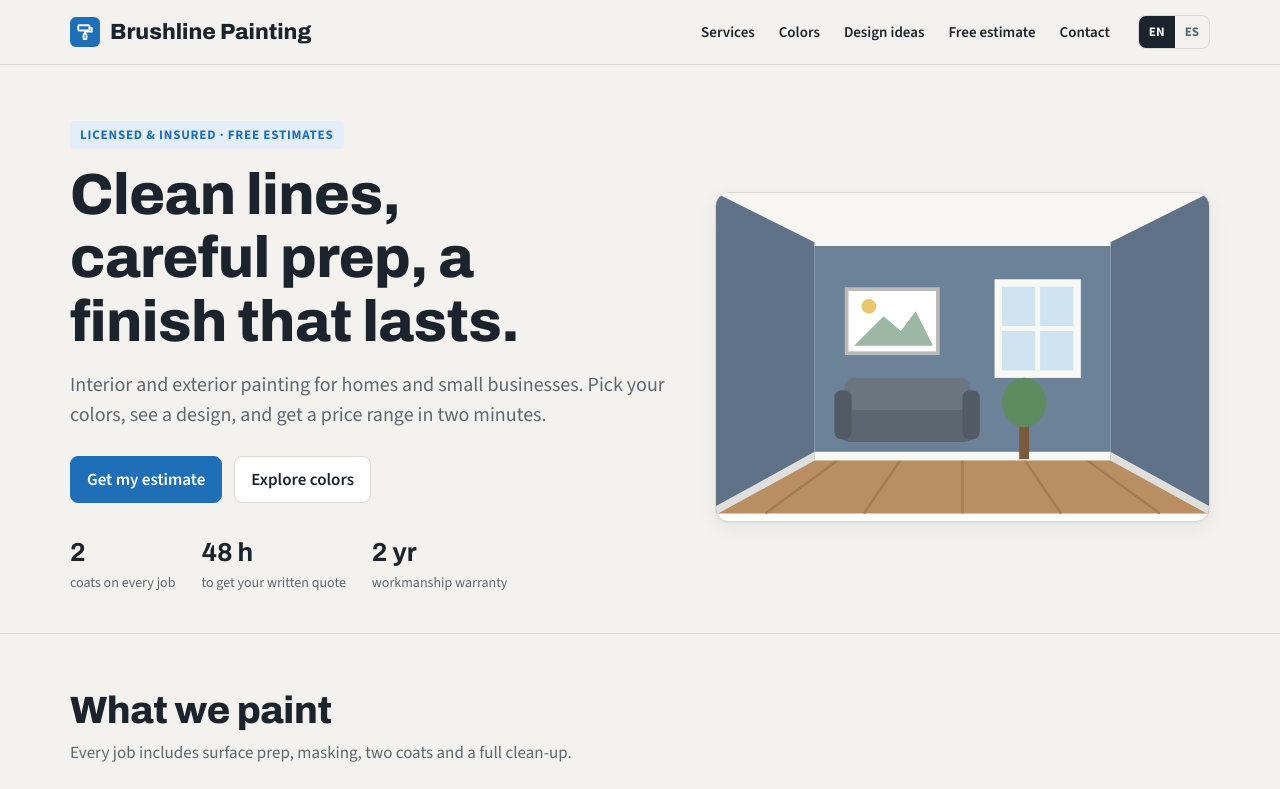
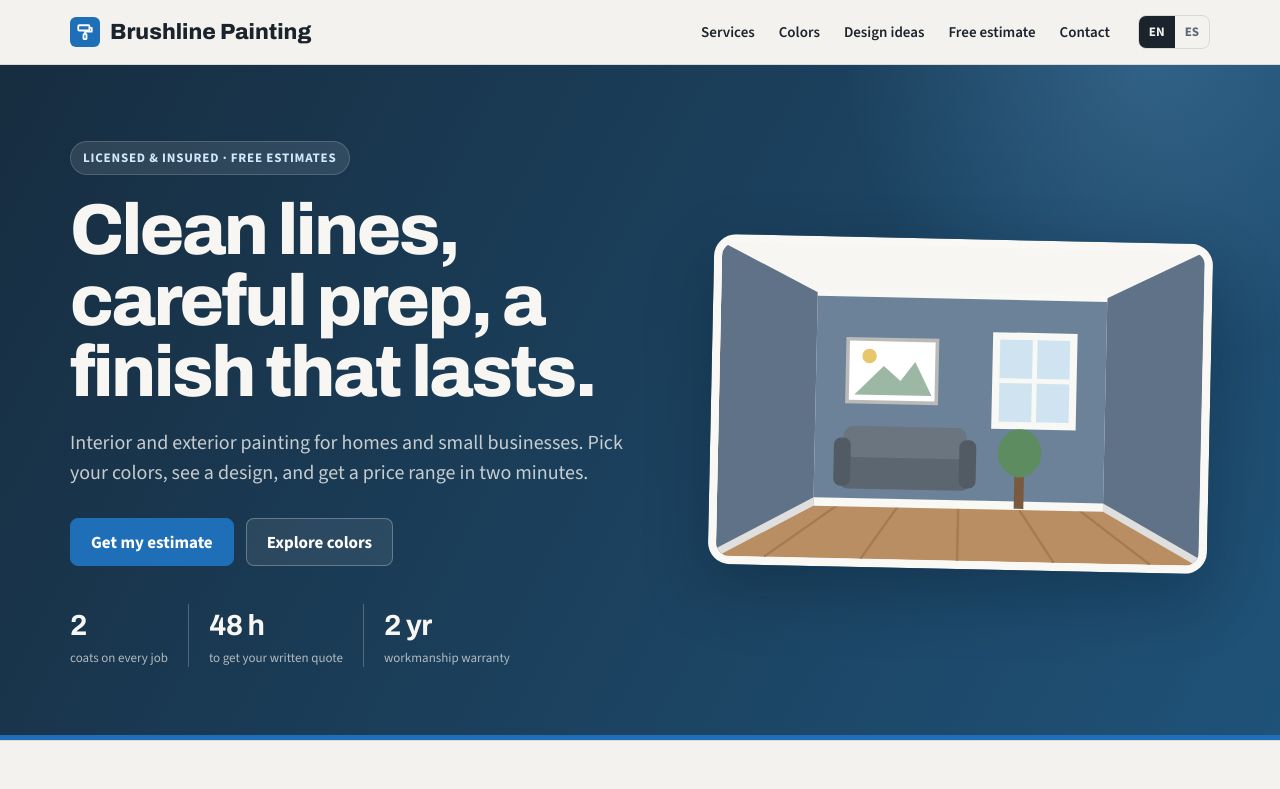
Before and after one commit to msalinas8811-pixel/pinturaweb, a plain HTML site: page index.html in a window 1280 px wide. Shown: the top 789 px of the page. Drawn offline with nearby package versions, Linux system fonts and the light colour scheme.

Commit message:
Add files via upload

```diff
--- a/index.html
+++ b/index.html
@@ -90,25 +90,35 @@ button,input,select,textarea{font:inherit;color:inherit}
 @media (max-width:860px){.nav{display:none}}
 
 /* ---------- Hero ---------- */
-.hero{padding:56px 0 40px}
-.hero .wrap{display:grid;grid-template-columns:1.1fr .9fr;gap:40px;align-items:center}
-.hero p.lead{font-size:20px;color:var(--muted);margin-top:16px;max-width:34em}
-.hero .ctas{display:flex;gap:12px;margin-top:26px;flex-wrap:wrap}
-.hero .facts{display:flex;gap:26px;margin-top:30px;flex-wrap:wrap}
-.hero .facts div{display:flex;flex-direction:column}
-.hero .facts b{font-family:var(--font-display);font-size:26px;font-stretch:85%}
-.hero .facts span{font-size:14px;color:var(--muted)}
-.hero-art{border-radius:14px;overflow:hidden;box-shadow:var(--shadow);background:var(--surface);border:1px solid var(--line)}
+.hero{padding:76px 0 68px;position:relative;isolation:isolate;overflow:hidden;color:#F7F6F2;background:linear-gradient(118deg,#172D40 0%,#1F5278 100%);border-bottom:5px solid var(--accent)}
+.hero::before{content:"";position:absolute;z-index:-1;width:640px;height:640px;border-radius:50%;right:-190px;top:-330px;background:radial-gradient(circle,rgba(110,174,222,.26),rgba(110,174,222,0) 68%)}
+.hero .wrap{display:grid;grid-template-columns:1.08fr .92fr;gap:56px;align-items:center;position:relative}
+.hero h1{font-size:clamp(44px,6.1vw,72px);max-width:12ch;letter-spacing:-.035em;line-height:.99}
+.hero p.lead{font-size:20px;color:rgba(247,246,242,.78);margin-top:20px;max-width:34em}
+.hero .ctas{display:flex;gap:12px;margin-top:30px;flex-wrap:wrap}
+.hero .ctas .btn{min-height:48px;padding-inline:20px;font-weight:700}
+.hero .ctas .btn:not(.primary){background:rgba(255,255,255,.08);border-color:rgba(255,255,255,.28);color:#fff}
+.hero .ctas .btn:not(.primary):hover{background:rgba(255,255,255,.15);border-color:rgba(255,255,255,.55)}
+.hero .facts{display:flex;gap:0;margin-top:38px;flex-wrap:wrap}
+.hero .facts div{display:flex;flex-direction:column;padding:0 20px;border-left:1px solid rgba(255,255,255,.24)}
+.hero .facts div:first-child{padding-left:0;border-left:0}
+.hero .facts b{font-family:var(--font-display);font-size:29px;font-stretch:85%;letter-spacing:-.02em}
+.hero .facts span{font-size:13px;color:rgba(247,246,242,.68)}
+.hero .tape{background:rgba(255,255,255,.1);color:#D2E9FA;border:1px solid rgba(255,255,255,.16);border-radius:999px;padding:6px 12px;margin-bottom:20px}
+.hero-art{border-radius:22px;overflow:hidden;box-shadow:0 24px 64px rgba(5,18,29,.28);background:#F7F6F2;border:8px solid rgba(255,255,255,.17);transform:rotate(1.2deg)}
+.hero-art svg{display:block;width:100%;height:auto}
 .tape{display:inline-block;background:var(--accent-soft);color:var(--accent);font-weight:700;font-size:13px;letter-spacing:.06em;text-transform:uppercase;padding:4px 10px;border-radius:4px;margin-bottom:14px}
-@media (max-width:860px){.hero .wrap{grid-template-columns:1fr}}
+@media (max-width:860px){.hero{padding:58px 0 52px}.hero .wrap{grid-template-columns:1fr;gap:34px}.hero h1{max-width:15ch}.hero-art{max-width:620px;transform:none}}
+@media (max-width:520px){.hero{padding:46px 0 40px}.hero h1{font-size:clamp(42px,12vw,58px)}.hero .facts{gap:14px;margin-top:30px}.hero .facts div{padding:0 12px}.hero .facts b{font-size:24px}.hero .facts span{font-size:12px}.hero .ctas .btn{flex:1 1 100%}}
 
-section.block{padding:56px 0;border-top:1px solid var(--line)}
+section.block{padding:72px 0;border-top:1px solid var(--line)}
+section.block:nth-of-type(odd){background:color-mix(in srgb,var(--surface) 54%,var(--paper))}
 .sec-head{display:flex;justify-content:space-between;align-items:end;gap:20px;margin-bottom:26px;flex-wrap:wrap}
 .sec-head p{color:var(--muted);max-width:36em;margin-top:8px}
 
 /* Services */
 .services{display:grid;grid-template-columns:repeat(3,minmax(0,1fr));gap:16px}
-.svc{background:var(--surface);border:1px solid var(--line);border-radius:var(--r);padding:20px;display:flex;flex-direction:column;gap:8px}
+.svc{background:var(--surface);border:1px solid var(--line);border-radius:14px;padding:24px;display:flex;flex-direction:column;gap:10px;box-shadow:var(--shadow)}
 .svc .ico{width:40px;height:40px;border-radius:8px;background:var(--accent-soft);display:grid;place-items:center;color:var(--accent)}
 .svc p{color:var(--muted);font-size:15px}
 .svc .from{margin-top:auto;font-size:14px;font-weight:600}
```
